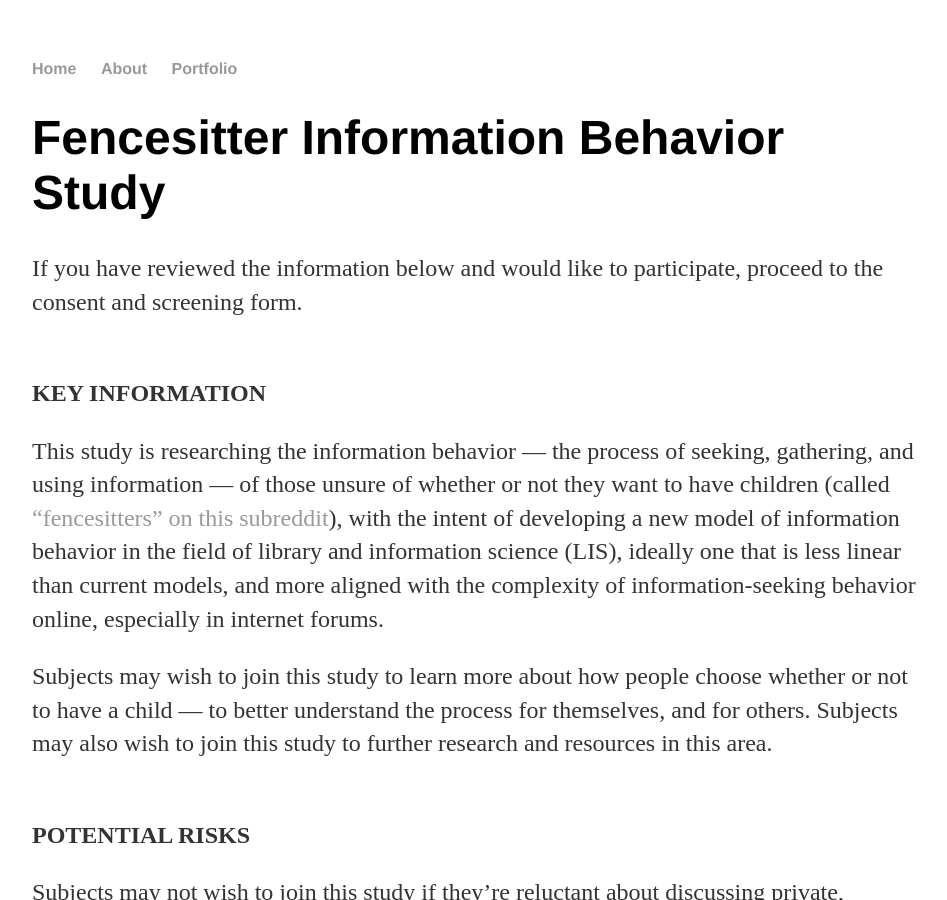
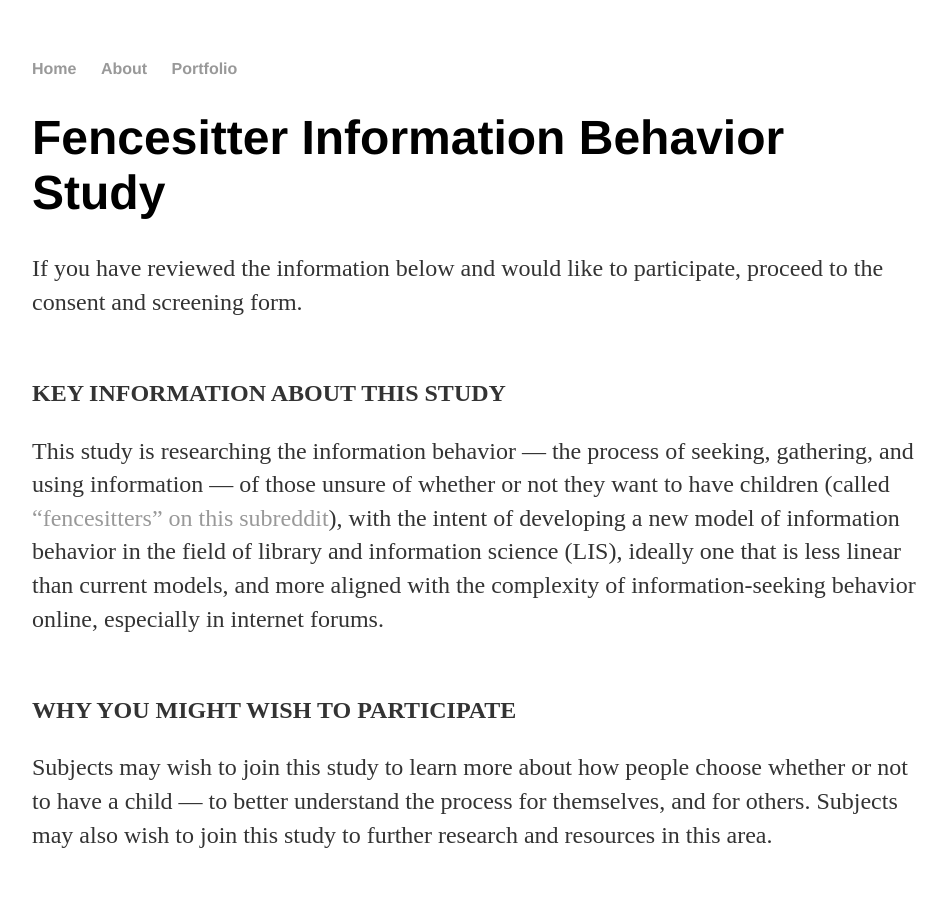
Before and after one commit to kthrog/old_site, a Jekyll site: the page built from fencesitters-infobehavior.html, in a window 1280 px wide and 900 px high. Shown: the whole window, without its empty margins (160-1107 px from the left). Built offline with Jekyll 4.4.1, drawn with Linux system fonts in a browser that asks for light colours; some of the changed text lies outside the part shown.

Commit message:
more text, more breaks

```diff
--- a/fencesitters-infobehavior.html
+++ b/fencesitters-infobehavior.html
@@ -11,15 +11,22 @@ title: Fencesitter Information Behavior
 	<p>
 	<br>
 
-	<b>KEY INFORMATION</b>
+	<b>KEY INFORMATION ABOUT THIS STUDY</b>
 	<p>
 	<p>This study is researching the information behavior — the process of seeking, gathering, and using information — of those unsure of    whether or not they want to have children (called <a href="https://www.reddit.com/r/Fencesitter/" target="blank">“fencesitters” on this subreddit</a>), with the intent of developing a new model of information behavior in the field of library and information science (LIS), ideally one that is less linear than current models, and more aligned with the complexity of information-seeking behavior online, especially in internet forums.
+	<p>
+	<p>
+	<br>
+
+	<b>WHY YOU MIGHT WISH TO PARTICIPATE</b>
+	<p>
+	<p>
 	<p> Subjects may wish to join this study to learn more about how people choose whether or not to have a child — to better understand the process for themselves, and for others. Subjects may also wish to join this study to further research and resources in this area.
 	<p>
 	<p>
 	<br>
 
-	<b>POTENTIAL RISKS</b>
+	<b>WHY YOU MIGHT NOT WISH TO PARTICIPATE</b>
 	<p>
 	<p> Subjects may not wish to join this study if they’re reluctant about discussing private, possibly sensitive topics.
 	<p>
```
